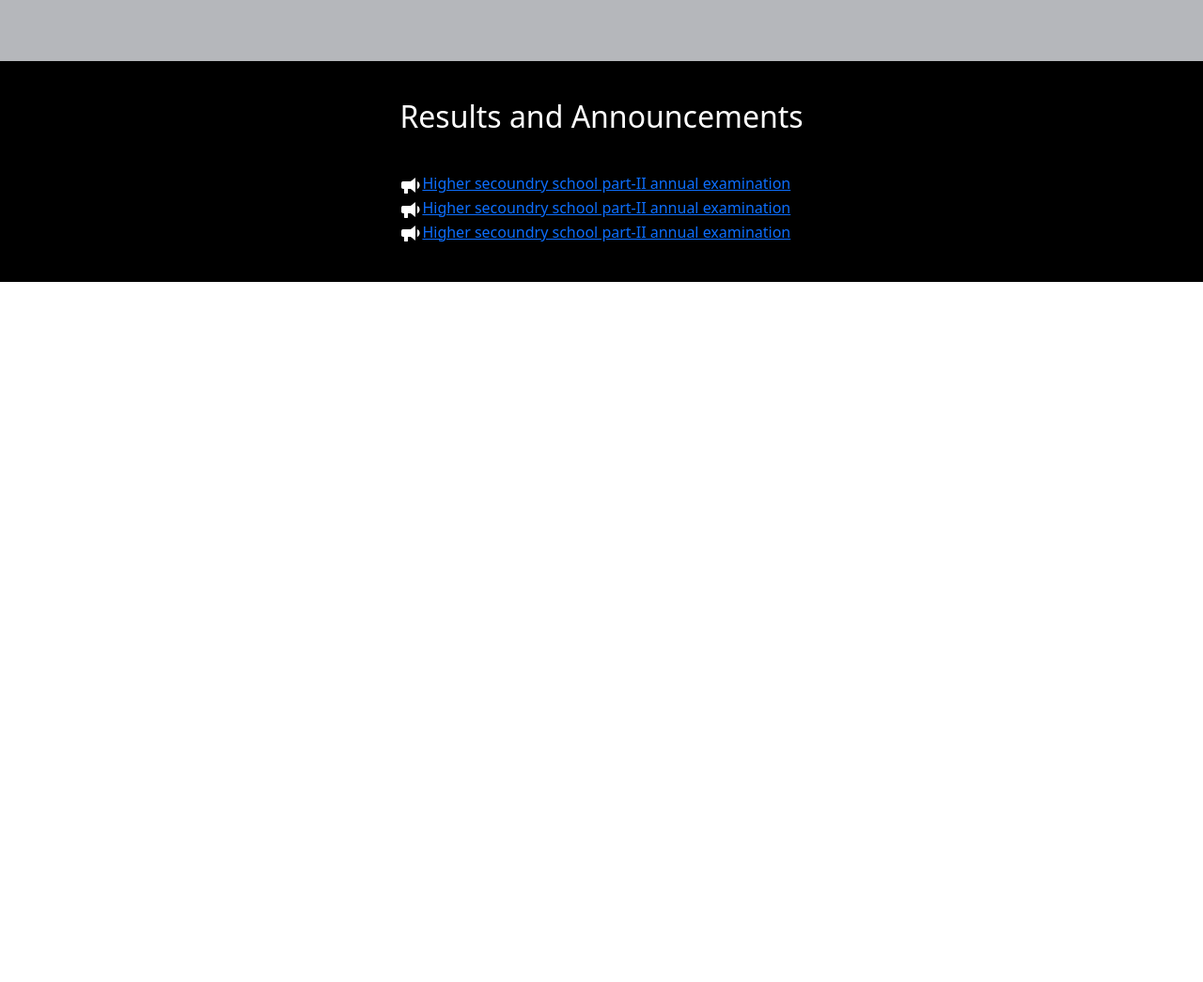
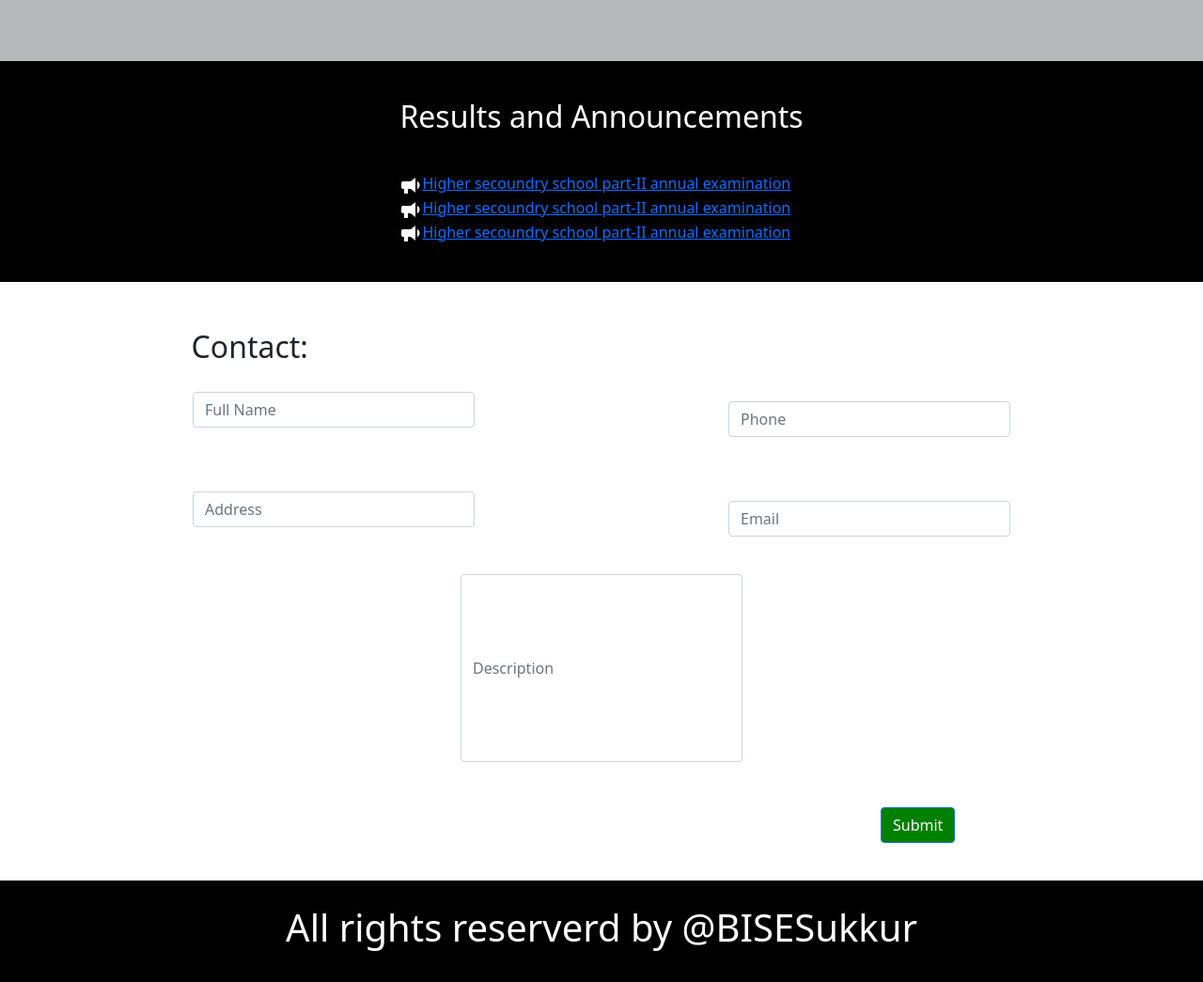
Before and after one commit to ArifHussain39/Lab-Mid-Exam, a plain HTML site: page index.html in a window 1280 px wide. Shown: the part 1306-2351 px from the top of the page at 94% size. Before the commit the page ends 1606 px from the top, so only its background shows below. Drawn offline with nearby package versions, Linux system fonts and the light colour scheme.

Commit message:
all done

```diff
--- a/assets/css/style.css
+++ b/assets/css/style.css
@@ -1,3 +1,11 @@
+.navbar-brand{
+    margin-left: 40px;
+}
+
+.nav-login{
+    width: 150px;
+    border-radius: 15px;
+}
 .Container2 {
     background-color: #B5B7BB;
 }
@@ -26,3 +34,24 @@
     color: white;
     margin-bottom: 40px;
 }
+
+#Description{
+    margin-top: 40px;
+    height: 200px;
+}
+
+.form-submit{
+    background-color: green;
+    outline: green;
+}
+
+.form-submit:hover{
+    background-color: green;
+    outline: green;
+}
+
+footer{
+    background-color: black;
+    color: white;
+    padding: 20px;
+}
--- /dev/null
+++ b/assets/js/form.js
@@ -0,0 +1,22 @@
+function formData(){
+
+
+    var name = document.getElementById("name").value;
+    var email = document.getElementById("email").value;
+    var phone = document.getElementById("contact").value;
+    var description = document.getElementById("Description").value;
+    var address = document.getElementById("Address").value;
+
+
+        if(name !== "" && email !== "" && phone !== "" && description !== "" && address !== ""){
+            console.log(name);
+            console.log(email);
+            console.log(phone);
+            console.log(description);
+            console.log(address);
+            // submit the form
+        } else {
+            alert("Please fill in all the fields.");
+        }
+
+}
--- a/index.html
+++ b/index.html
@@ -19,7 +19,7 @@
             <a class="navbar-brand" href="#"><img src="/assets/imgs/image 1.png" alt="logo" height="50px"></a>
             <button class="navbar-toggler" type="button" data-bs-toggle="collapse"
                 data-bs-target="#navbarSupportedContent" aria-controls="navbarSupportedContent" aria-expanded="false"
-                aria-label="Toggle navigation" style="background-color: rgb(40, 42, 206);">
+                aria-label="Toggle navigation" style="background-color: black">
                 <span class="navbar-toggler-icon"></span>
             </button>
             <div class="collapse navbar-collapse" id="navbarSupportedContent">
@@ -120,17 +120,85 @@
         <div class="row" style="padding: 40px;">
             <div class="result">
                 <h2>Results and Announcements</h2>
-                <a href="#"><img src="./assets/imgs/mdi_announcement.png" alt=""><span>Higher secoundry school part-II annual examination</span></a>
+                <a href="#"><img src="./assets/imgs/mdi_announcement.png" alt=""><span>Higher secoundry school part-II
+                        annual examination</span></a>
                 <br>
-                <a href="#"><img src="./assets/imgs/mdi_announcement.png" alt=""><span>Higher secoundry school part-II annual examination</span></a>
+                <a href="#"><img src="./assets/imgs/mdi_announcement.png" alt=""><span>Higher secoundry school part-II
+                        annual examination</span></a>
                 <br>
-                <a href="#"><img src="./assets/imgs/mdi_announcement.png" alt=""><span>Higher secoundry school part-II annual examination</span></a>
+                <a href="#"><img src="./assets/imgs/mdi_announcement.png" alt=""><span>Higher secoundry school part-II
+                        annual examination</span></a>
             </div>
         </div>
     </div>
 
+    <!-- contact -->
+    <div class="container" style="margin-top: 40px; margin-bottom: 40px; ">
+        <h2 style="padding: 10px; margin-left: 10%;">
+            Contact:
+        </h2>
+        <div class="row mb-5">
+            <div class="col-lg-6 col-sm-12 d-flex justify-content-center align-items-center">
+                <div class="col-auto">
+                    <input type="text" id="name" class="form-control" placeholder="Full Name" style="width: 300px;" required>
+                </div>
+            </div>
+            <div class="col-lg-6 col-sm-12 d-flex justify-content-center align-items-center " style="margin-top: 20px;">
+                <div class="col-auto">
+                    <input type="text" id="contact" class="form-control" placeholder="Phone" style="width: 300px;">
+                </div>
+            </div>
+        </div>
+        <div class="row">
+            <div class="col-lg-6 col-sm-12 d-flex justify-content-center align-items-center">
+                <div class="col-auto">
+                    <input type="text" id="Address" class="form-control" placeholder="Address" style="width: 300px;">
+                </div>
+            </div>
+            <div class="col-lg-6 col-sm-12 d-flex justify-content-center align-items-center" style="margin-top: 20px;">
+                <div class="col-auto">
+                    <input type="text" id="email" class="form-control" placeholder="Email" style="width: 300px;">
+                </div>
+            </div>
+        </div>
+        <div class="row">
+            <div class="col-lg-12 col-sm-12 d-flex justify-content-center align-items-center">
+                <div class="col-auto">
+                    <input type="text" id="Description" class="form-control" placeholder="Description"
+                        style="width: 300px;">
+                </div>
+            </div>
+        </div>
+        <div class="row">
+            <div class="col-3"> <!-- Adjust the column size as needed -->
+
+            </div>
+            <div class="col-3"> <!-- Adjust the column size as needed -->
+
+            </div>
+            <div class="col-3"> <!-- Adjust the column size as needed -->
+
+            </div>
+            <div class="col-3"> <!-- Adjust the column size as needed -->
+                <div class="col-2 d-flex justify-content-left mt-5"> <!-- Adjust the column size as needed -->
+                    <!-- Button aligned to the right side -->
+                    <button class="btn btn-primary form-submit" onclick="formData()">Submit</button>
+                </div>
+            </div>
+        </div>
+
+    </div>
+
+    <!-- footer -->
+    <footer class="text-center py-3">
+        <h1 style="padding: 10px;"> All rights reserverd by @BISESukkur</h1>
+    </footer>
 
 
+
+    <script src="./assets/js/form.js">
+
+    </script>
     <script src="https://cdn.jsdelivr.net/npm/bootstrap@5.0.2/dist/js/bootstrap.bundle.min.js"
         integrity="sha384-MrcW6ZMFYlzcLA8Nl+NtUVF0sA7MsXsP1UyJoMp4YLEuNSfAP+JcXn/tWtIaxVXM"
         crossorigin="anonymous"></script>
```
